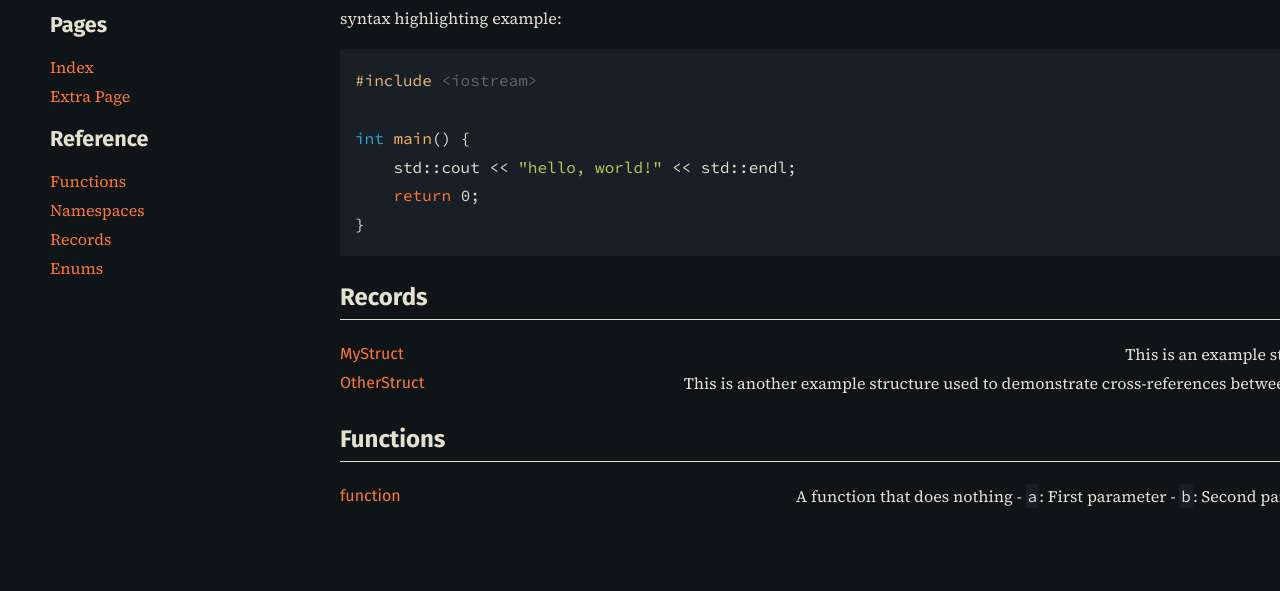
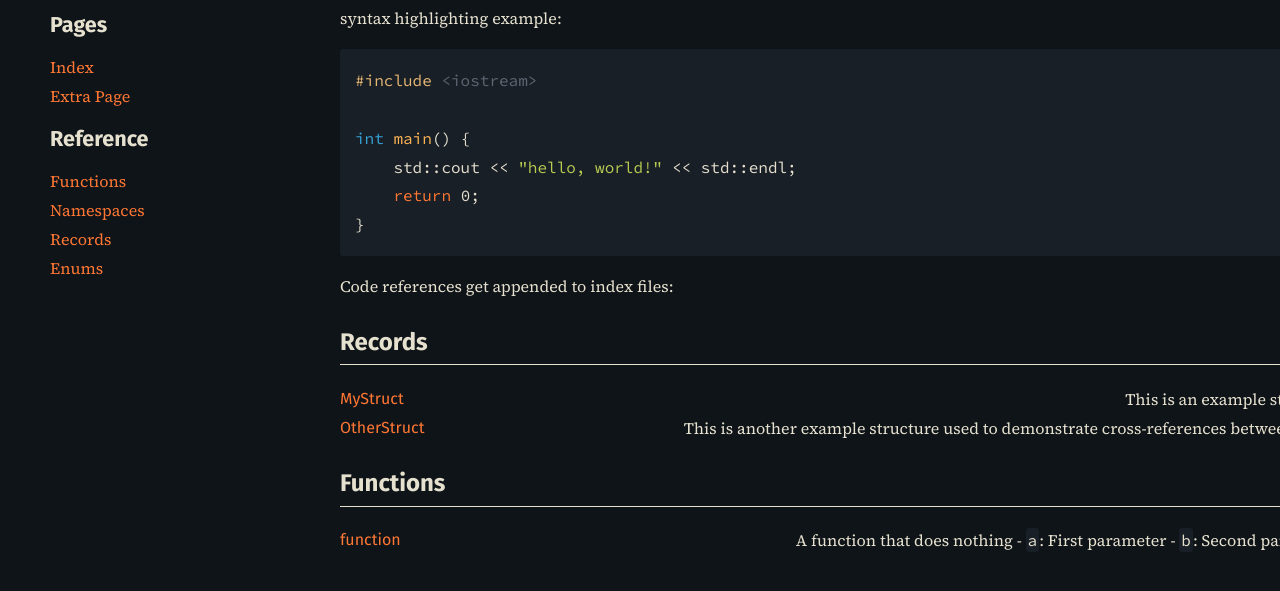
Before and after one commit to rdmsr/cppdoc, a plain HTML site: page index.html in a window 1280 px wide. Shown: the part 117-708 px from the top of the page. Drawn offline with Linux system fonts and the light colour scheme.

Commit message:
Deploying to gh-pages from @ rdmsr/cppdoc@450ac19bd9736ba81db6a3a87d86388195012e89 🚀

```diff
--- a/index.html
+++ b/index.html
@@ -53,7 +53,7 @@
 <span class="w">    </span><span class="k">return</span><span class="w"> </span><span class="mi">0</span><span class="p">;</span>
 <span class="p">}</span>
 </pre></div>
-<p></p>
+<p>Code references get appended to index files:</p>
 
 
 
```
